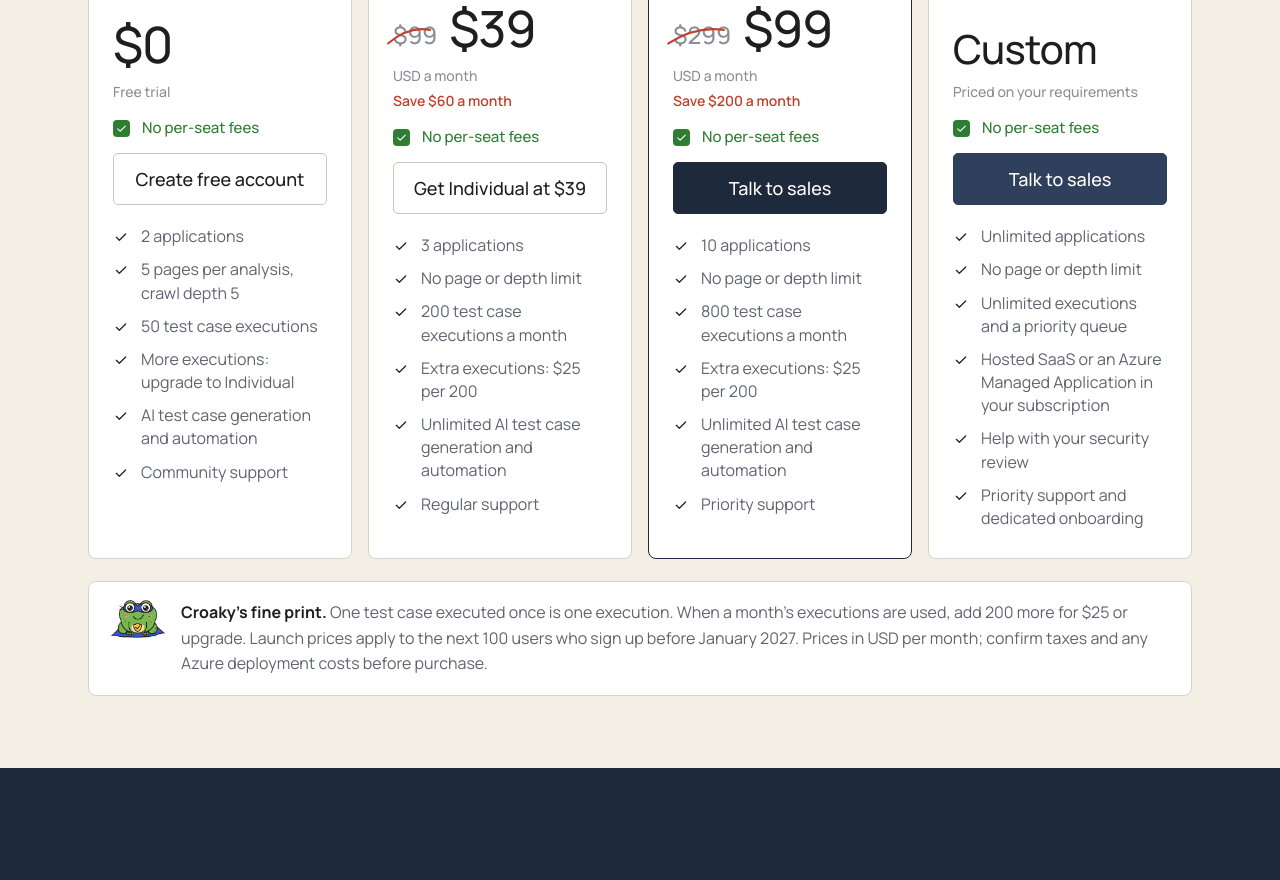
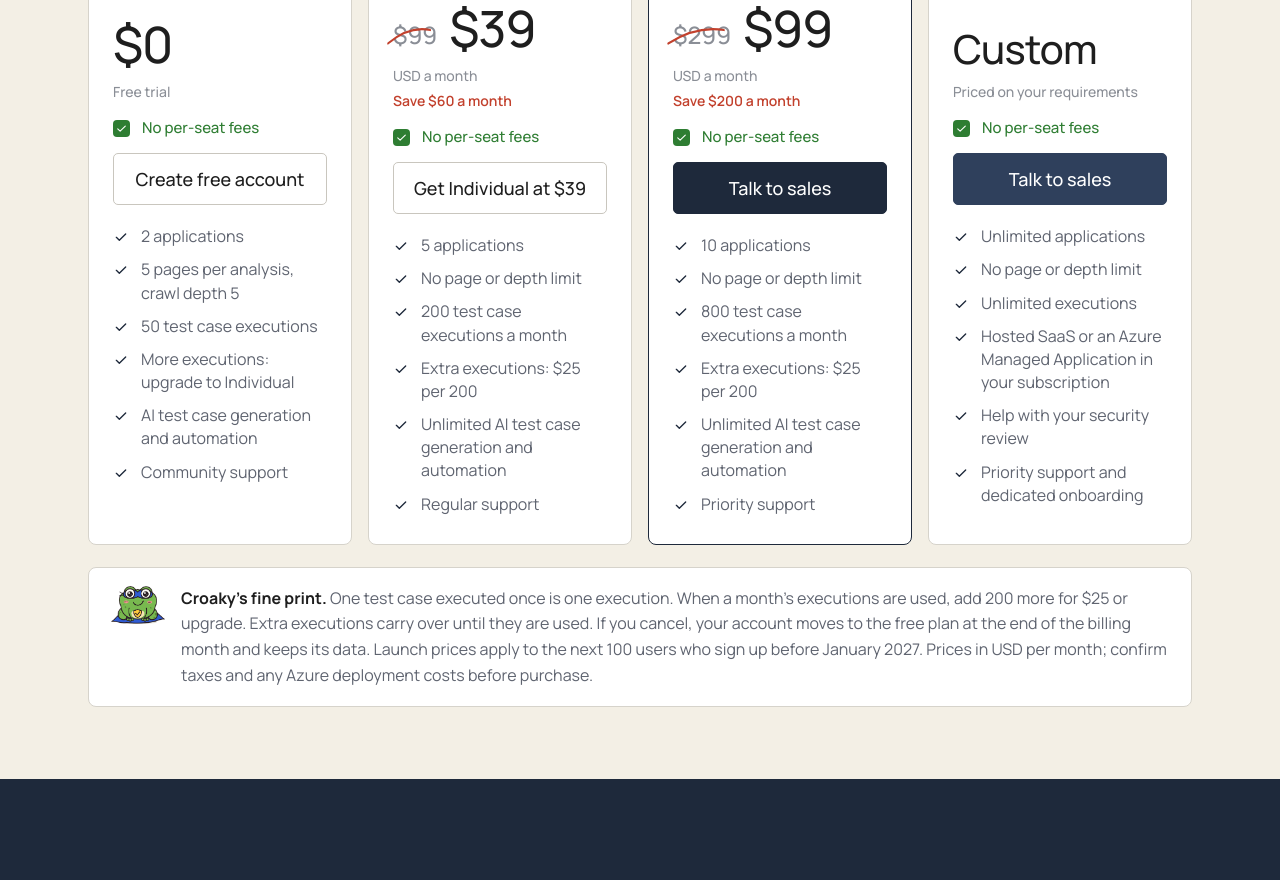
Before and after one commit to SentrAIX/website, a plain HTML site: page pricing.html in a window 1280 px wide. Shown: the part 955-1835 px from the top of the page. Drawn offline with Linux system fonts and the light colour scheme.

Commit message:
Pricing changes

```diff
--- a/pricing.html
+++ b/pricing.html
@@ -898,7 +898,7 @@ li.bad .st-ic::after{content:"\00D7";color:#fff;font-size:16px;font-weight:700;l
   },
     "offers": [
     {"@type":"Offer","name":"Free","price":"0","priceCurrency":"USD","description":"Free: 2 applications, 5 pages per analysis at crawl depth 5, 50 test case executions."},
-    {"@type":"Offer","name":"Individual","price":"39","priceCurrency":"USD","description":"Launch price $39 per month (regular $99) for the next 100 users until January 2027. 3 applications, no page or depth limit, 200 test case executions a month; extra executions $25 per 200."},
+    {"@type":"Offer","name":"Individual","price":"39","priceCurrency":"USD","description":"Launch price $39 per month (regular $99) for the next 100 users until January 2027. 5 applications, no page or depth limit, 200 test case executions a month; extra executions $25 per 200."},
     {"@type":"Offer","name":"Team","price":"99","priceCurrency":"USD","description":"Launch price $99 per month (regular $299) for the next 100 users until January 2027. 10 applications, no page or depth limit, 800 test case executions a month; extra executions $25 per 200."},
     {"@type":"Offer","name":"Enterprise","description":"Custom pricing: unlimited applications, pages and executions, hosted SaaS or Azure Managed Application."}
   ]
@@ -1003,7 +1003,7 @@ li.bad .st-ic::after{content:"\00D7";color:#fff;font-size:16px;font-weight:700;l
       <div class="pricebox"><span class="was">$99<svg viewBox="0 0 100 40" preserveAspectRatio="none" aria-hidden="true"><path pathLength="100" d="M2 30 Q50 6 98 12"/></svg></span><span class="now">$39</span><small>USD a month <span class="save">Save $60 a month</span></small></div>
       <p class="special"><span class="tick"><svg viewBox="0 0 24 24" fill="none" stroke="currentColor" stroke-width="2" stroke-linecap="round" stroke-linejoin="round" aria-hidden="true"><path d="m5 12.5 4.5 4.5L19 7.5"/></svg></span><span>No per-seat fees</span></p>
       <a class="btn outline" href="/subscribe">Get Individual at $39</a>
-      <ul><li><svg viewBox="0 0 24 24" fill="none" stroke="currentColor" stroke-width="2" stroke-linecap="round" stroke-linejoin="round" aria-hidden="true"><path d="m5 12.5 4.5 4.5L19 7.5"/></svg><span>3 applications</span></li><li><svg viewBox="0 0 24 24" fill="none" stroke="currentColor" stroke-width="2" stroke-linecap="round" stroke-linejoin="round" aria-hidden="true"><path d="m5 12.5 4.5 4.5L19 7.5"/></svg><span>No page or depth limit</span></li><li><svg viewBox="0 0 24 24" fill="none" stroke="currentColor" stroke-width="2" stroke-linecap="round" stroke-linejoin="round" aria-hidden="true"><path d="m5 12.5 4.5 4.5L19 7.5"/></svg><span>200 test case executions a month</span></li><li><svg viewBox="0 0 24 24" fill="none" stroke="currentColor" stroke-width="2" stroke-linecap="round" stroke-linejoin="round" aria-hidden="true"><path d="m5 12.5 4.5 4.5L19 7.5"/></svg><span>Extra executions: $25 per 200</span></li><li><svg viewBox="0 0 24 24" fill="none" stroke="currentColor" stroke-width="2" stroke-linecap="round" stroke-linejoin="round" aria-hidden="true"><path d="m5 12.5 4.5 4.5L19 7.5"/></svg><span>Unlimited AI test case generation and automation</span></li><li><svg viewBox="0 0 24 24" fill="none" stroke="currentColor" stroke-width="2" stroke-linecap="round" stroke-linejoin="round" aria-hidden="true"><path d="m5 12.5 4.5 4.5L19 7.5"/></svg><span>Regular support</span></li></ul>
+      <ul><li><svg viewBox="0 0 24 24" fill="none" stroke="currentColor" stroke-width="2" stroke-linecap="round" stroke-linejoin="round" aria-hidden="true"><path d="m5 12.5 4.5 4.5L19 7.5"/></svg><span>5 applications</span></li><li><svg viewBox="0 0 24 24" fill="none" stroke="currentColor" stroke-width="2" stroke-linecap="round" stroke-linejoin="round" aria-hidden="true"><path d="m5 12.5 4.5 4.5L19 7.5"/></svg><span>No page or depth limit</span></li><li><svg viewBox="0 0 24 24" fill="none" stroke="currentColor" stroke-width="2" stroke-linecap="round" stroke-linejoin="round" aria-hidden="true"><path d="m5 12.5 4.5 4.5L19 7.5"/></svg><span>200 test case executions a month</span></li><li><svg viewBox="0 0 24 24" fill="none" stroke="currentColor" stroke-width="2" stroke-linecap="round" stroke-linejoin="round" aria-hidden="true"><path d="m5 12.5 4.5 4.5L19 7.5"/></svg><span>Extra executions: $25 per 200</span></li><li><svg viewBox="0 0 24 24" fill="none" stroke="currentColor" stroke-width="2" stroke-linecap="round" stroke-linejoin="round" aria-hidden="true"><path d="m5 12.5 4.5 4.5L19 7.5"/></svg><span>Unlimited AI test case generation and automation</span></li><li><svg viewBox="0 0 24 24" fill="none" stroke="currentColor" stroke-width="2" stroke-linecap="round" stroke-linejoin="round" aria-hidden="true"><path d="m5 12.5 4.5 4.5L19 7.5"/></svg><span>Regular support</span></li></ul>
     </article>
     <article class="lplan rec rv">
       <span class="ribbon2">Most teams start here</span>
@@ -1019,10 +1019,10 @@ li.bad .st-ic::after{content:"\00D7";color:#fff;font-size:16px;font-weight:700;l
       <div class="pricebox"><span class="now" style="font-size:40px">Custom</span><small>Priced on your requirements</small></div>
       <p class="special"><span class="tick"><svg viewBox="0 0 24 24" fill="none" stroke="currentColor" stroke-width="2" stroke-linecap="round" stroke-linejoin="round" aria-hidden="true"><path d="m5 12.5 4.5 4.5L19 7.5"/></svg></span><span>No per-seat fees</span></p>
       <a class="btn secondary" href="https://sentraix.com/contact?interest=Pricing&amp;plan=Enterprise">Talk to sales</a>
-      <ul><li><svg viewBox="0 0 24 24" fill="none" stroke="currentColor" stroke-width="2" stroke-linecap="round" stroke-linejoin="round" aria-hidden="true"><path d="m5 12.5 4.5 4.5L19 7.5"/></svg><span>Unlimited applications</span></li><li><svg viewBox="0 0 24 24" fill="none" stroke="currentColor" stroke-width="2" stroke-linecap="round" stroke-linejoin="round" aria-hidden="true"><path d="m5 12.5 4.5 4.5L19 7.5"/></svg><span>No page or depth limit</span></li><li><svg viewBox="0 0 24 24" fill="none" stroke="currentColor" stroke-width="2" stroke-linecap="round" stroke-linejoin="round" aria-hidden="true"><path d="m5 12.5 4.5 4.5L19 7.5"/></svg><span>Unlimited executions and a priority queue</span></li><li><svg viewBox="0 0 24 24" fill="none" stroke="currentColor" stroke-width="2" stroke-linecap="round" stroke-linejoin="round" aria-hidden="true"><path d="m5 12.5 4.5 4.5L19 7.5"/></svg><span>Hosted SaaS or an Azure Managed Application in your subscription</span></li><li><svg viewBox="0 0 24 24" fill="none" stroke="currentColor" stroke-width="2" stroke-linecap="round" stroke-linejoin="round" aria-hidden="true"><path d="m5 12.5 4.5 4.5L19 7.5"/></svg><span>Help with your security review</span></li><li><svg viewBox="0 0 24 24" fill="none" stroke="currentColor" stroke-width="2" stroke-linecap="round" stroke-linejoin="round" aria-hidden="true"><path d="m5 12.5 4.5 4.5L19 7.5"/></svg><span>Priority support and dedicated onboarding</span></li></ul>
+      <ul><li><svg viewBox="0 0 24 24" fill="none" stroke="currentColor" stroke-width="2" stroke-linecap="round" stroke-linejoin="round" aria-hidden="true"><path d="m5 12.5 4.5 4.5L19 7.5"/></svg><span>Unlimited applications</span></li><li><svg viewBox="0 0 24 24" fill="none" stroke="currentColor" stroke-width="2" stroke-linecap="round" stroke-linejoin="round" aria-hidden="true"><path d="m5 12.5 4.5 4.5L19 7.5"/></svg><span>No page or depth limit</span></li><li><svg viewBox="0 0 24 24" fill="none" stroke="currentColor" stroke-width="2" stroke-linecap="round" stroke-linejoin="round" aria-hidden="true"><path d="m5 12.5 4.5 4.5L19 7.5"/></svg><span>Unlimited executions</span></li><li><svg viewBox="0 0 24 24" fill="none" stroke="currentColor" stroke-width="2" stroke-linecap="round" stroke-linejoin="round" aria-hidden="true"><path d="m5 12.5 4.5 4.5L19 7.5"/></svg><span>Hosted SaaS or an Azure Managed Application in your subscription</span></li><li><svg viewBox="0 0 24 24" fill="none" stroke="currentColor" stroke-width="2" stroke-linecap="round" stroke-linejoin="round" aria-hidden="true"><path d="m5 12.5 4.5 4.5L19 7.5"/></svg><span>Help with your security review</span></li><li><svg viewBox="0 0 24 24" fill="none" stroke="currentColor" stroke-width="2" stroke-linecap="round" stroke-linejoin="round" aria-hidden="true"><path d="m5 12.5 4.5 4.5L19 7.5"/></svg><span>Priority support and dedicated onboarding</span></li></ul>
     </article>
   </div>
-  <div class="credit-note rv"><img src="/assets/images/captain-croak.png" alt=""/><p><b style="color:var(--text)">Croaky's fine print.</b> One test case executed once is one execution. When a month’s executions are used, add 200 more for $25 or upgrade. Launch prices apply to the next 100 users who sign up before January 2027. Prices in USD per month; confirm taxes and any Azure deployment costs before purchase.</p></div>
+  <div class="credit-note rv"><img src="/assets/images/captain-croak.png" alt=""/><p><b style="color:var(--text)">Croaky's fine print.</b> One test case executed once is one execution. When a month’s executions are used, add 200 more for $25 or upgrade. Extra executions carry over until they are used. If you cancel, your account moves to the free plan at the end of the billing month and keeps its data. Launch prices apply to the next 100 users who sign up before January 2027. Prices in USD per month; confirm taxes and any Azure deployment costs before purchase.</p></div>
 </div></section>
 
 <section class="section navy"><div class="wrap grid2">
```
Also changed, not shown: index.html (+1 -1 lines).
